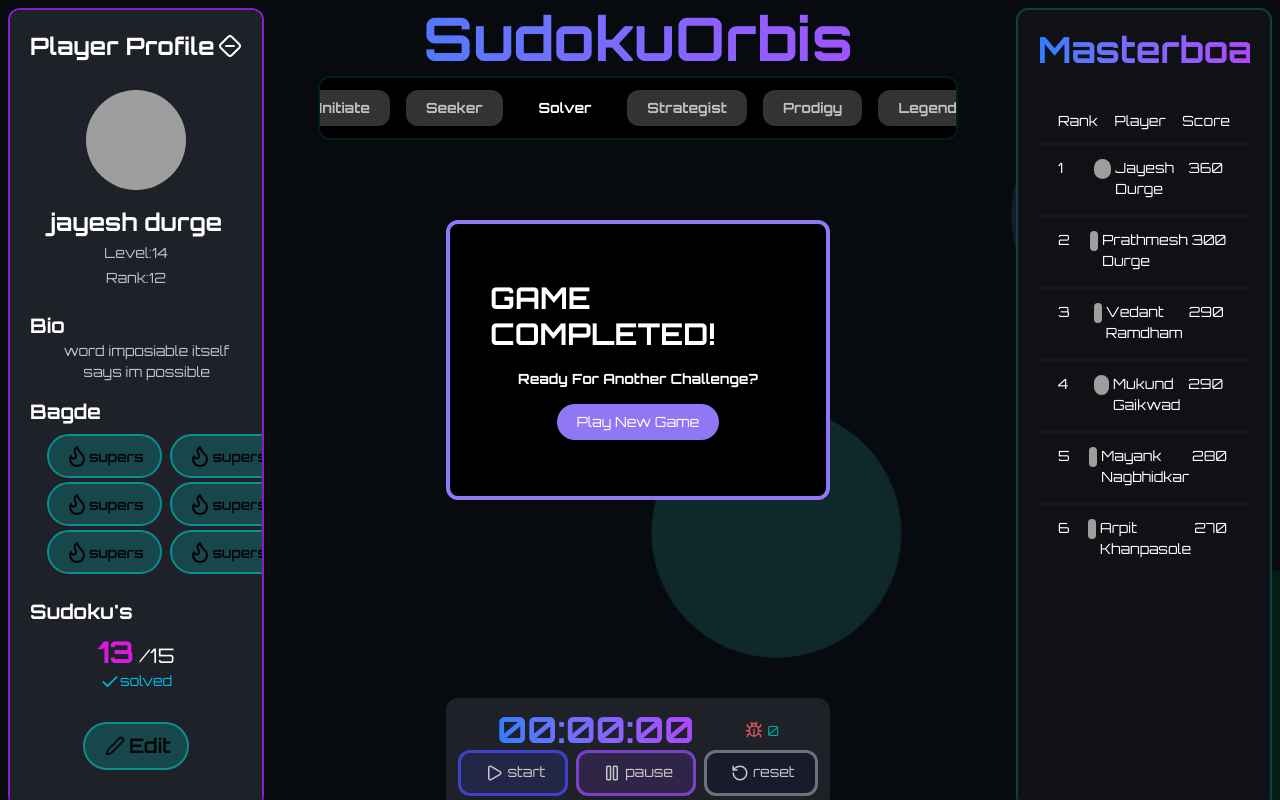
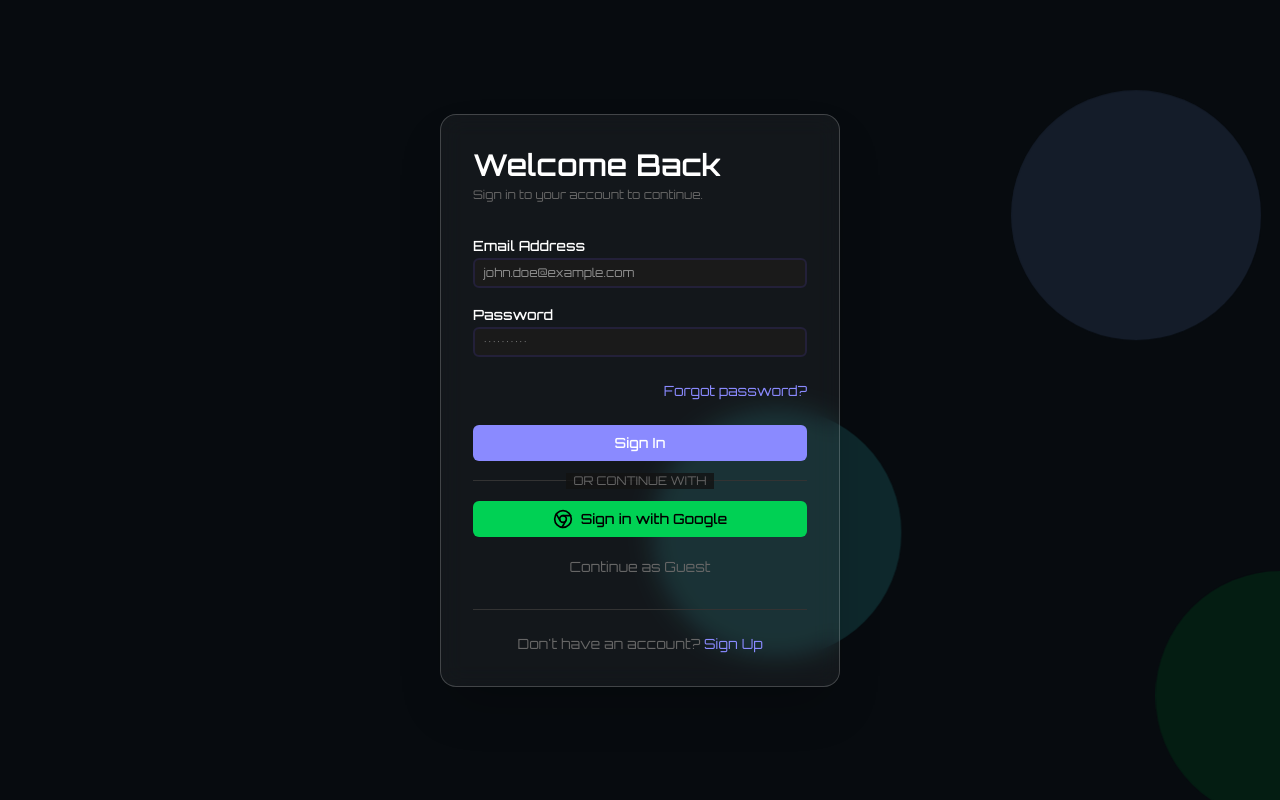
Before and after one commit to jayesh-durge/Sudoku-WebGame, a React (Vite) app: page / in a window 1280 px wide. Built offline with nearby package versions, Linux system fonts and the light colour scheme; grey boxes are pictures that could not be loaded.

Commit message:
basic navigation added between pages

```diff
--- a/src/App.jsx
+++ b/src/App.jsx
@@ -1,18 +1,26 @@
 import React from "react";
-import SignUp from "./pages/SignUp"
-import Login from "./pages/Login"
-import AccountDetails from "./pages/AccountDetails"
-import GamePage from "./pages/GamePage"
+import {SignUp,Login,AccountDetails, GamePage,ProfilePage } from "./pages";
 import {Background} from "./components";
-
+import { createBrowserRouter,createRoutesFromElements,Route,RouterProvider } from "react-router-dom";
 function App(){
+  const router=createBrowserRouter(
+      createRoutesFromElements(
+        <Route>
+          <Route path='/' element={<Login/>}/>
+          <Route path='/Login' element={<Login/>}/>
+          <Route path='/Sign-Up' element={<SignUp/>}/>
+          <Route path='/Account-Details' element={<AccountDetails/>}/>
+          <Route path='/Game-On' element={<GamePage/>}>
+              <Route path="Profile" element={<ProfilePage/>}/>
+              <Route path="Player" element={<ProfilePage self={false} />}/>
+          </Route>
+        </Route>
+      )
+  )
   return(
     <div className="w-screen h-screen overflow-hidden">
       <Background/>
-      {/* <SignUp></SignUp> */}
-      {/* <Login></Login> */}
-      {/* <AccountDetails username={"jayesh durge"}></AccountDetails> */}
-      <GamePage></GamePage>
+      <RouterProvider router={router}/>
     </div>
   )
 }
--- a/src/components/Ranked.jsx
+++ b/src/components/Ranked.jsx
@@ -1,12 +1,13 @@
 import React from "react";
+import { Link } from "react-router-dom";
 function Rank({rank,img,username,score,classname}){
     return (
         <div className={`flex justify-between border-t-2 mb-1 border-[#1d122a] capitalize text-white bg-[#0f1115] px-5 py-3 ${classname}`}>
             <span className="w-20">{rank}</span>
-            <div className="w-56 flex justify-evenly gap-2 ">
+            <Link to={"Player"} className="w-56 flex justify-evenly gap-2 ">
                 <span>{img && <span className="mx-1">{<img src={img} className="rounded-full w-5 h-5 overflow-hidden inline"></img>}</span>}</span>
                 <span >{username}</span>
-            </div>
+            </Link>
             <span className="w-30 text-center">{score}</span>
         </div>
     )
--- a/src/pages/GamePage.jsx
+++ b/src/pages/GamePage.jsx
@@ -1,36 +1,33 @@
-import React,{useId} from "react";
-import {DifficultyButton,Container,GameOver,ControlSection,AccessicibilityBar} from "./../components"
-import {ProfilePage, ScoreBoard} from "./../pages"
-import {Flame} from "lucide-react"
+import React,{useId,useState} from "react";
+import {DifficultyButton,Container,GameOver,ControlSection,AccessicibilityBar} from "./../components";
+import {ProfilePage, ScoreBoard} from "./../pages";
+import {Flame} from "lucide-react";
+import { Outlet ,Link, useLocation } from "react-router-dom";
+
 
 function GamePage(){
     let difficultyLevels=["Initiate","Seeker","Solver","Strategist","Prodigy","Legend"];
-    let whichPage="Profile";
-    let viewscoreBoard=true;
-    let gameover=true;
+    const location=useLocation();
+    let profilePage=location.pathname=="/Game-On/Profile";
+    let viewscoreBoard=!String(location.pathname).includes("/Game-On/Player");
+    let [gameOver,setGameover]=useState(false);
+
     return (
         <div className="flex w-screen h-screen justify-between p-2">
             <div >
                 {
-                    whichPage=="Profile"?
-                    <ProfilePage
-                            img={"./../profile.jpg"}
-                            username={"jayesh durge"}
-                            level={14}
-                            rank={12}
-                            Bio={"word imposiable itself says im possible"}
-                            Bagdes={[{text:"supers",icon:<Flame />,id:1},{text:"supers",icon:<Flame />,id:1},{text:"supers",icon:<Flame />,id:1},{text:"supers",icon:<Flame />,id:1},{text:"supers",icon:<Flame />,id:1},{text:"supers",icon:<Flame />,id:1}]}
-                            solvedProblem={13}
-                            totalProblem={15}
-                            classname={"mr-1"}
-                    />
+                    profilePage?
+                    <Outlet/>
                     :
                     <div className="flex flex-col justify-between h-screen">
+                        <Link to={"/Game-On/Profile"}>
                             <img
-                            src="./../profile.jpg"
-                            alt=""
-                            className="rounded-full w-15 h-15 border-3 border-[#009999]"
-                        />
+                                src="./../profile.jpg"
+                                alt=""
+                                className="rounded-full w-15 h-15 border-3 border-[#009999]"
+                            />
+                        </Link>
+
                         <AccessicibilityBar/>
                     </div>
 
@@ -39,17 +36,17 @@ function GamePage(){
             <div className="flex flex-col h-screen justify-between items-center">
                 <div>
                     <div className="bg-gradient-to-r from-blue-500 to-purple-500 bg-clip-text">
-                        <h1 className="text-transparent text-6xl font-bold text-center">SudokuOrbis</h1>
+                        <h1 className="text-transparent text-6xl font-bold text-center"><Link to={"/Game-On"}>SudokuOrbis</Link></h1>
                     </div>
                     <Container classname={"py-1 px-5 my-2 border-2 border-[#001e1a] bg-black overflow-x-scroll w-[50vw] "}>
                             {
                                 difficultyLevels.map((val,i)=>{
-                                    return <DifficultyButton key={useId()} text={val} active={i==2}/>;
+                                    return <DifficultyButton key={useId()} text={val} active={0}/>;
                                 })
                             }
                     </Container>
                 </div>
-                {gameover && <GameOver/>}
+                {gameOver && <GameOver/>}
                 <ControlSection/>
             </div>
             <div>
@@ -57,18 +54,7 @@ function GamePage(){
                     viewscoreBoard?
                     <ScoreBoard/>
                     :
-                    <ProfilePage
-                        img={"./../profile.jpg"}
-                        username={"jayesh durge"}
-                        level={14}
-                        rank={12}
-                        self={false}
-                        Bio={"word imposiable itself says im possible"}
-                        Bagdes={[{text:"supers",icon:<Flame />,id:1},{text:"supers",icon:<Flame />,id:1},{text:"supers",icon:<Flame />,id:1},{text:"supers",icon:<Flame />,id:1},{text:"supers",icon:<Flame />,id:1},{text:"supers",icon:<Flame />,id:1}]}
-                        solvedProblem={13}
-                        totalProblem={15}
-                        classname={"mr-1"}
-                    />
+                    <Outlet/>
                 }
             </div>
         </div>
--- a/src/pages/Login.jsx
+++ b/src/pages/Login.jsx
@@ -1,6 +1,7 @@
 import React from "react";
 import {Input,Form,Background,Container,ActionButton} from "./../components"
 import {Chromium} from "lucide-react"
+import {Link} from "react-router-dom"
 function Login(){
     return (
         <>
@@ -34,7 +35,7 @@ function Login(){
                         </div>
                         <div className="pt-6 text-center text-sm border-t border-[#333] mt-6">
                             <span className="text-[#666]">Don't have an account? </span>
-                            <a href="#" className="text-[#8a8aff] hover:underline">Sign Up</a>
+                            <Link to={"/Sign-up"} className="text-[#8a8aff] hover:underline">Sign Up</Link>
                         </div>
                     </Form>
             </div>
--- a/src/pages/ProfilePage.jsx
+++ b/src/pages/ProfilePage.jsx
@@ -1,15 +1,16 @@
 import React from "react";
 import {Container, IconButton} from "./../components"
 import {ArrowLeft,DiamondMinus,Check,Pen} from "lucide-react"
+import {Link} from "react-router-dom"
 function ProfilePage({self=true,img,username,level,rank,Bio="",Bagdes=[],solvedProblem=0,totalProblem=0,classname}){
     return (
         <Container classname={`text-white flex-col px-5 py-5 overflow-scroll h-screen w-[20vw] bg-[#1e2128] border-2 border-[#851fc7] ${classname}`}>
             <div className="h-screen">
             <div>
                 <nav className="sticky top-0 flex justify-between items-center">
-                    {!self && <ArrowLeft />}
+                    {!self && <Link to={"/Game-On"}> <ArrowLeft /></Link>}
                     <h1 className="text-2xl font-bold">Player Profile</h1>
-                    {self && <DiamondMinus />}
+                    {self && <Link to={"/Game-On"}><DiamondMinus /></Link>}
                 </nav>
             </div>
             <div className="flex flex-col justify-center items-center py-4 gap-1 ">
@@ -37,7 +38,10 @@ function ProfilePage({self=true,img,username,level,rank,Bio="",Bagdes=[],solvedP
                 <div className="text-center p-2 text-xl"><span className="text-3xl text-[#d91ae0] font-bold "> {solvedProblem}</span> /{totalProblem}</div>
                 <div className="flex justify-center items-start -mt-2 text-[#02bceb]"><Check className="text-xs w-5" /> solved</div>
             </div>
-           {self && <div className="flex justify-center items-end mt-5 text-xl"> <IconButton text={"Edit"} icon={<Pen className="mx-1 w-5"/>}/> </div> }
+           {self && <Link
+                        className="flex justify-center items-end mt-5 text-xl"
+                        to={"/Account-Details"}
+                        > <IconButton text={"Edit"} icon={<Pen className="mx-1 w-5"/>}/> </Link> }
             </div>
         </Container>
     )
--- a/src/pages/SignUp.jsx
+++ b/src/pages/SignUp.jsx
@@ -1,6 +1,7 @@
 import React from "react";
 import {Input,Form,Background,Container,ActionButton} from "./../components"
 import {Chromium} from "lucide-react"
+import {Link} from "react-router-dom"
 function SignUp(){
     return (
         <>
@@ -8,7 +9,6 @@ function SignUp(){
                     <Form heading={"Welcome"} subheading={"Sign Up to create account."} classname={"bg-white/5 backdrop-blur-md border border-white/20 "}>
                         <div className="space-y-6">
                             <div className="space-y-4">
-
                                 <Input type={"text"} placeholder={"john doe"} labletext={"Username"}/>
                                 <Input type={"email"} placeholder={"john.doe@example.com"} labletext={"Email Address"}/>
                                 <Input type={"password"} placeholder={"••••••••••"} labletext={"Password"}/>
@@ -32,7 +32,7 @@ function SignUp(){
                         </div>
                         <div className="pt-6 text-center text-sm border-t border-[#333] mt-6">
                             <span className="text-[#666]">Already have an account? </span>
-                            <a href="#" className="text-[#8a8aff] hover:underline">Sign In</a>
+                            <Link to={"/login"} className="text-[#8a8aff] hover:underline">Sign In</Link>
                         </div>
                     </Form>
             </div>
```
Also changed, not shown: src/pages/AccountDetails.jsx (+9 -3 lines).
